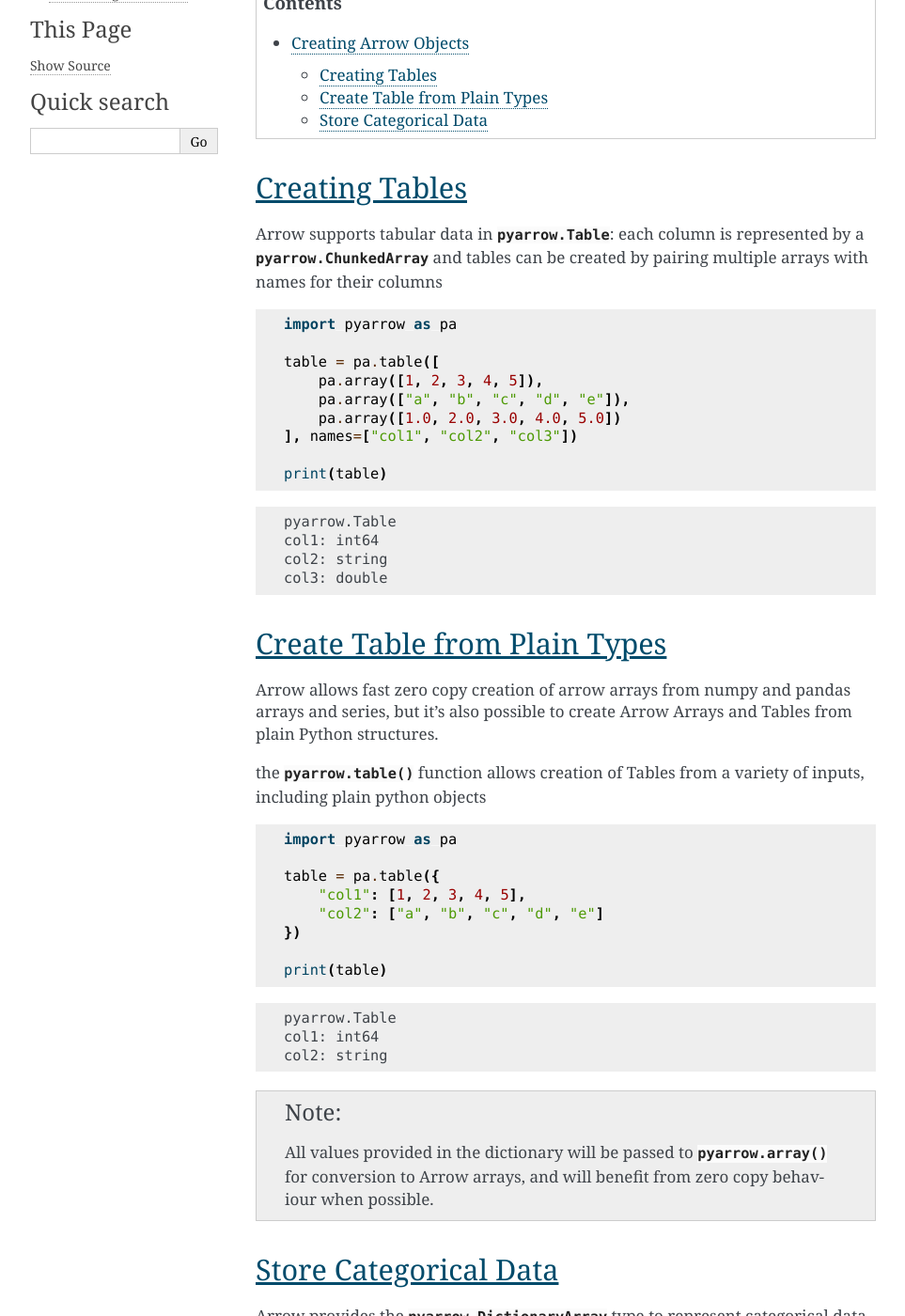
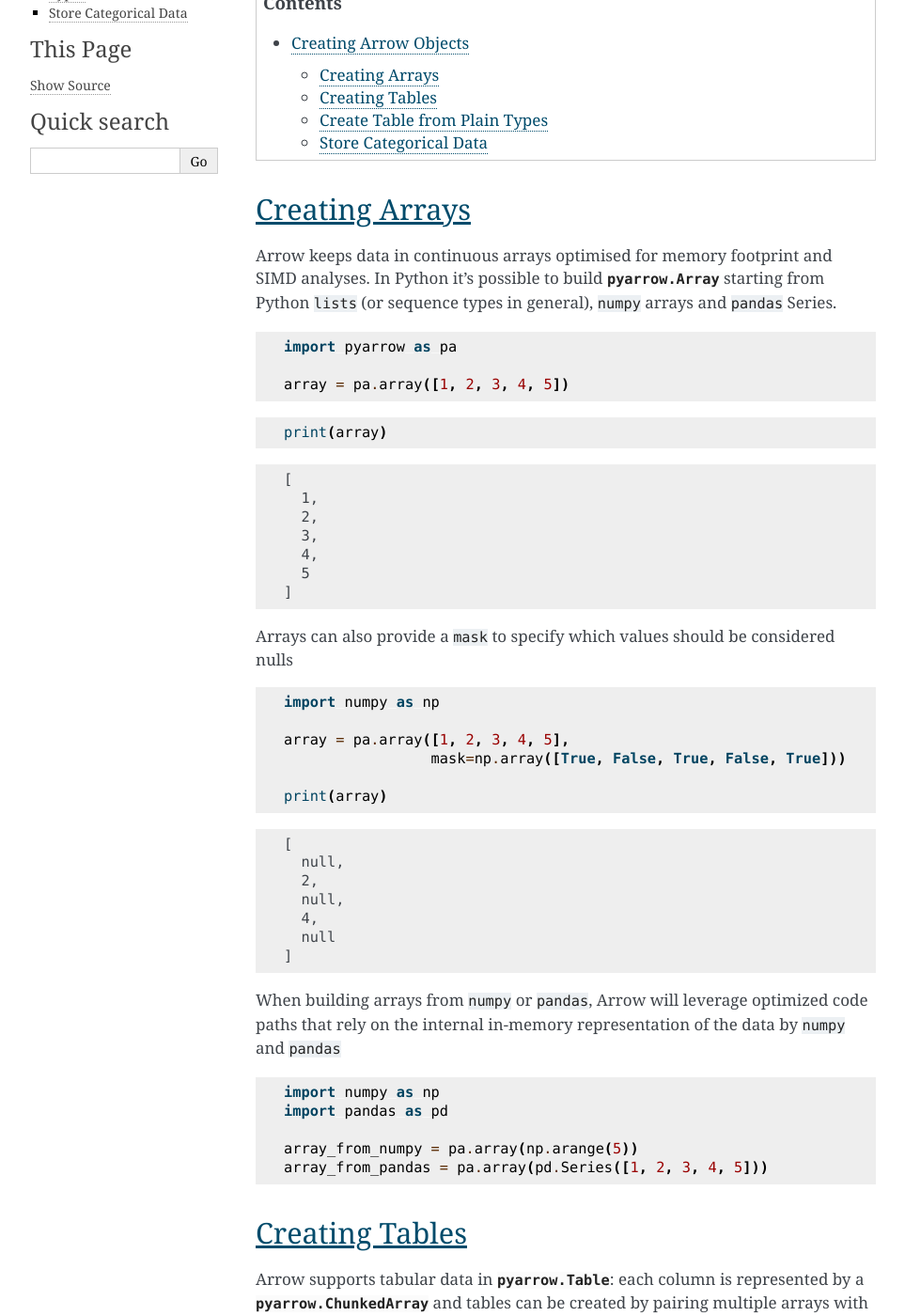
Before and after one commit to apache/arrow-cookbook, a Sphinx documentation site: the page built from python/source/create.rst, in a window 1280 px wide and 1400 px high, scrolled down 196 px. Shown: the whole window at 94% size, without its empty margins (148-1111 px from the left). Built offline with Sphinx 7.4.7, drawn with Linux system fonts in a browser that asks for light colours.

Commit message:
ARROW-13717: Creating arrays recipe (#63)
* Creating arrays recipe

* shorten pandas too for consistency

```diff
--- a/python/source/create.rst
+++ b/python/source/create.rst
@@ -6,6 +6,68 @@ Recipes related to the creation of Arrays, Tables,
 Tensors and all other Arrow entities.
 
 .. contents::
+
+Creating Arrays
+===============
+
+Arrow keeps data in continuous arrays optimised for memory footprint
+and SIMD analyses. In Python it's possible to build :class:`pyarrow.Array`
+starting from Python ``lists`` (or sequence types in general),
+``numpy`` arrays and ``pandas`` Series.
+
+.. testcode::
+
+    import pyarrow as pa
+
+    array = pa.array([1, 2, 3, 4, 5])
+
+.. testcode::
+
+    print(array)
+
+.. testoutput::
+
+    [
+      1,
+      2,
+      3,
+      4,
+      5
+    ]
+
+Arrays can also provide a ``mask`` to specify which values should
+be considered nulls
+
+.. testcode::
+
+    import numpy as np
+
+    array = pa.array([1, 2, 3, 4, 5],
+                     mask=np.array([True, False, True, False, True]))
+
+    print(array)
+
+.. testoutput::
+
+    [
+      null,
+      2,
+      null,
+      4,
+      null
+    ]
+
+When building arrays from ``numpy`` or ``pandas``, Arrow will leverage
+optimized code paths that rely on the internal in-memory representation
+of the data by ``numpy`` and ``pandas``
+
+.. testcode::
+
+    import numpy as np
+    import pandas as pd
+
+    array_from_numpy = pa.array(np.arange(5))
+    array_from_pandas = pa.array(pd.Series([1, 2, 3, 4, 5]))
 
 Creating Tables
 ===============
```
